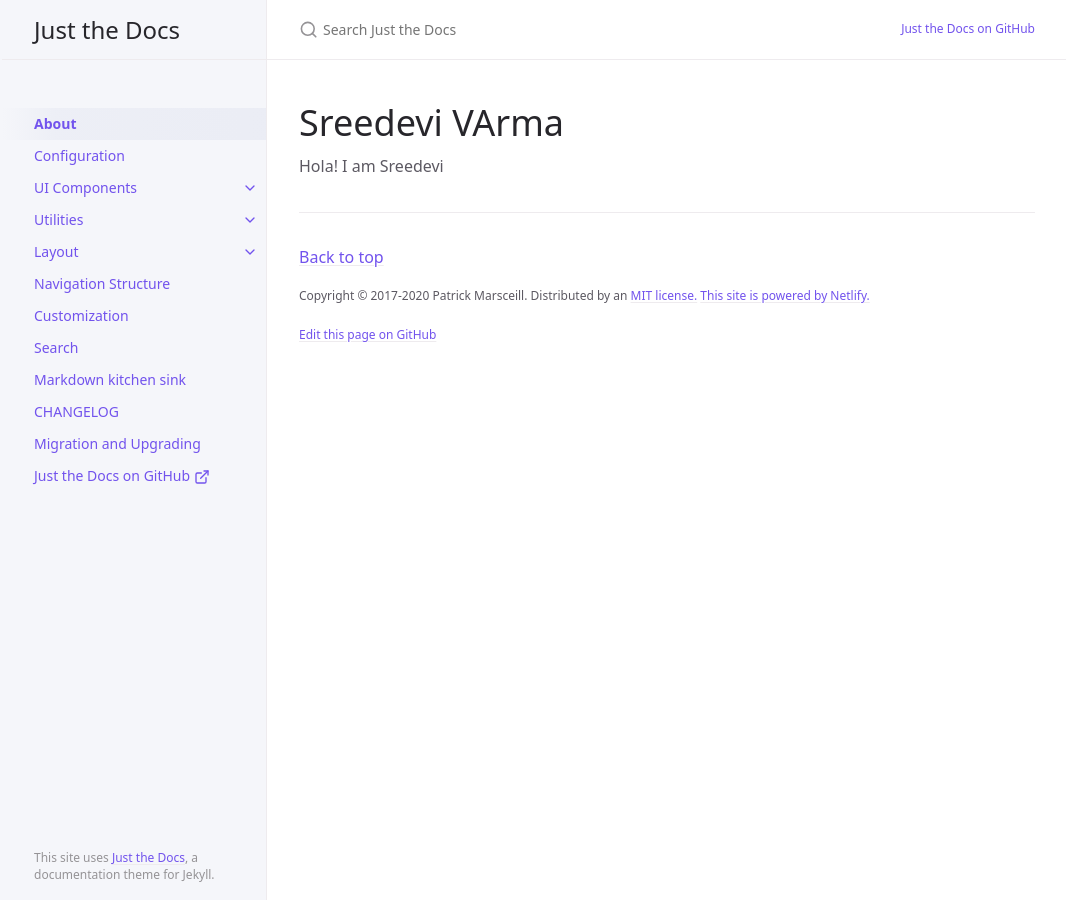
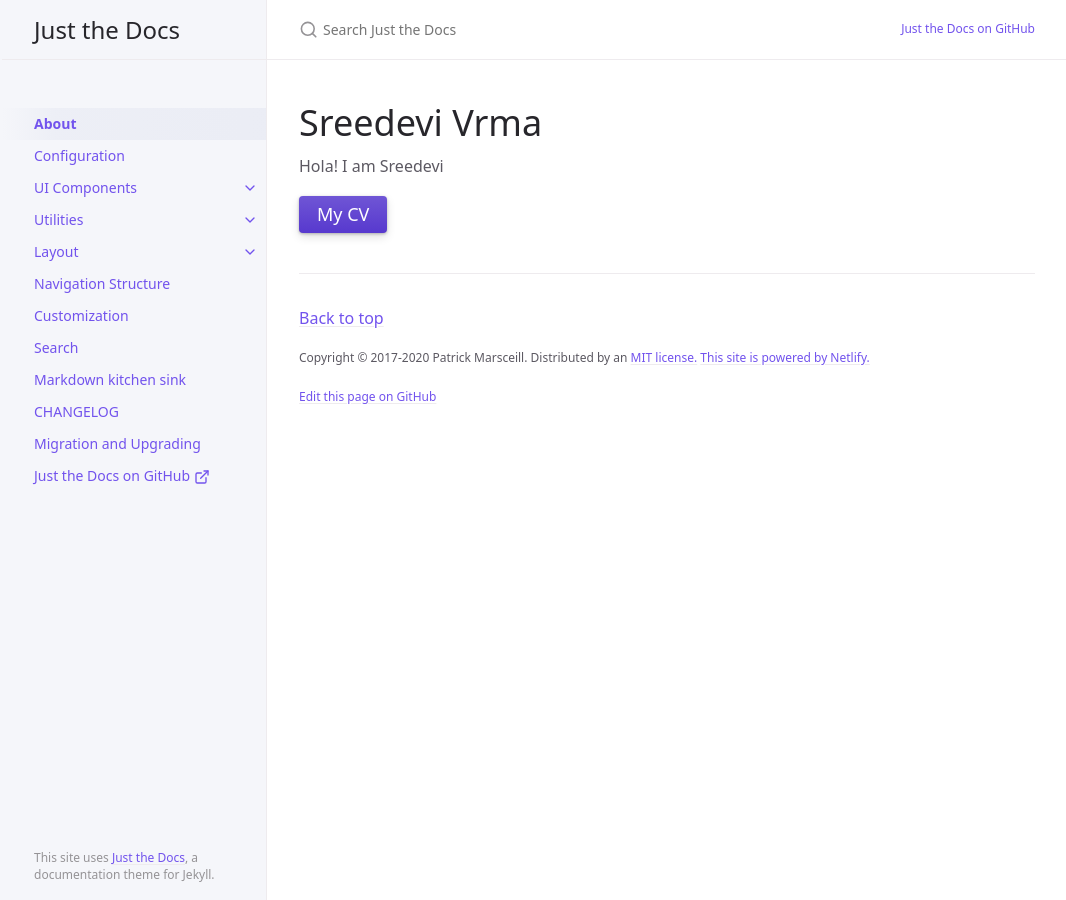
Before and after one commit to sree-varma/sree-varma.github.io, a Jekyll site: the page built from index.md, in a window 1280 px wide. Shown: the whole page, without its empty margins (105-1171 px from the left). Built offline with Jekyll 4.4.1, drawn with Linux system fonts in a browser that asks for light colours.

Commit message:
Adding CV

```diff
--- a/index.md
+++ b/index.md
@@ -6,6 +6,8 @@ description: "Just the Docs is a responsive Jekyll theme with built-in search th
 permalink: /
 ---
 
-# Sreedevi VArma
+# Sreedevi Vrma
 
 Hola! I am Sreedevi
+
+[My CV](docs/Sreedevi_Varma_Resume.pdf){: .btn .btn-primary .fs-5 .mb-4 .mb-md-0 .mr-2 }
```
Also changed, not shown: 1 other file.
